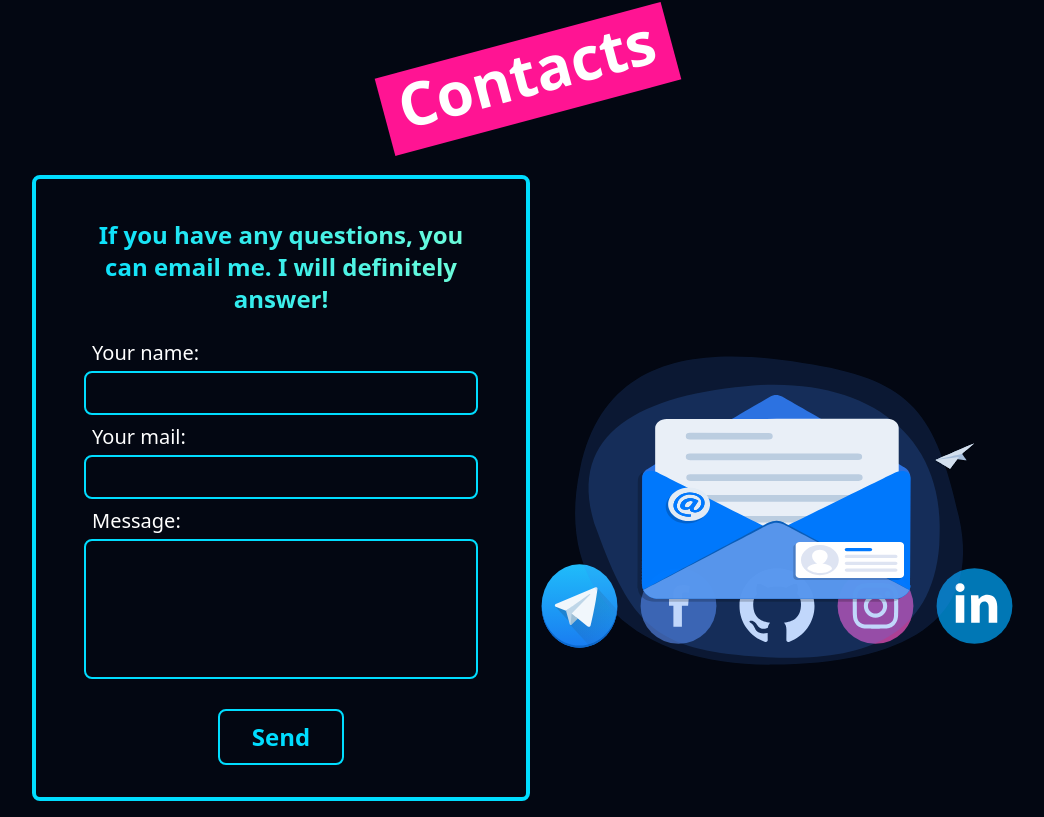
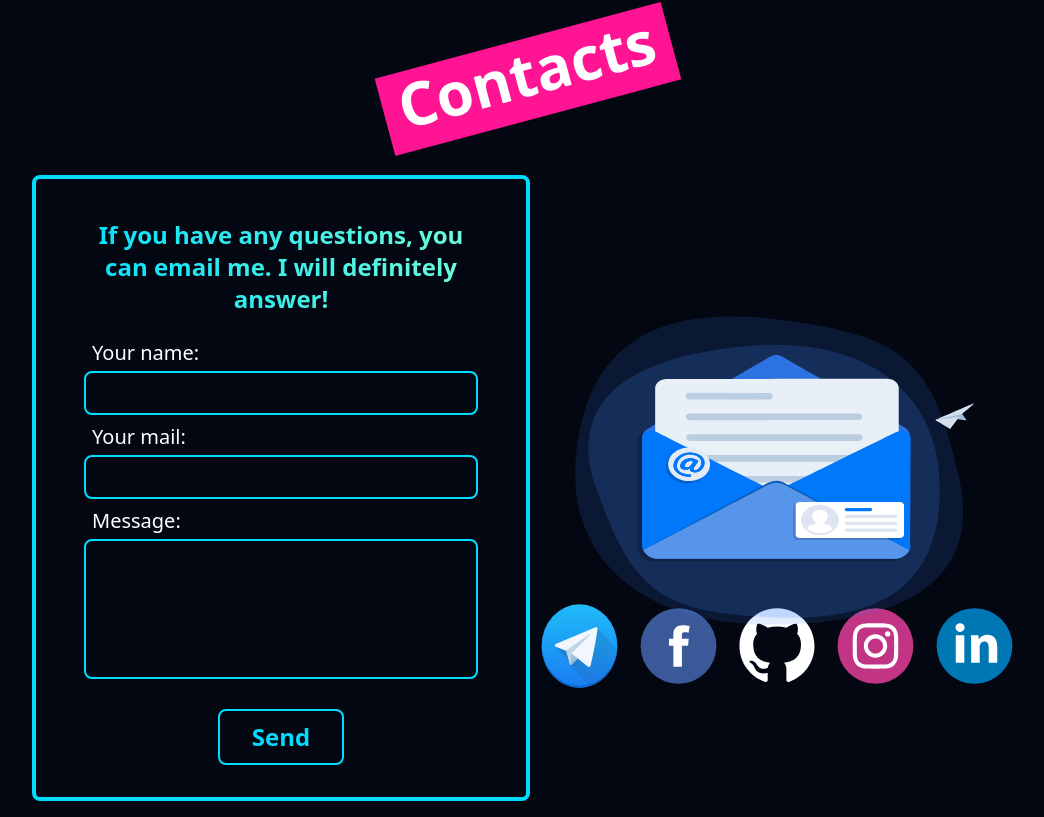
Before and after one commit to StasKazakov/stassite, a Next.js app: page / in a window 1280 px wide. Shown: the part 3278-4095 px from the top of the page, without its empty margins (112-1156 px from the left). Built offline with nearby package versions, Linux system fonts and the light colour scheme.

Commit message:
work wersion

```diff
--- a/components/contacts/Contacts.tsx
+++ b/components/contacts/Contacts.tsx
@@ -127,7 +127,7 @@ const Contacts: React.FC = () => {
             )}
             </div>
 
-            <div className="flex flex-col justify-center xl:w-1/2">
+            <div className="flex flex-col justify-center xl:w-1/2 xl:gap-y-20">
                 <Animation />
                 <Social />
             </div>
```
